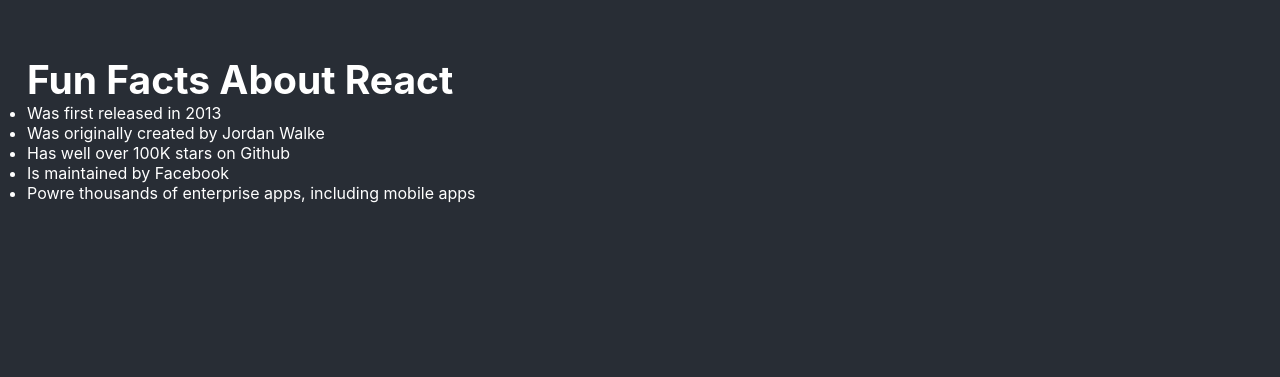
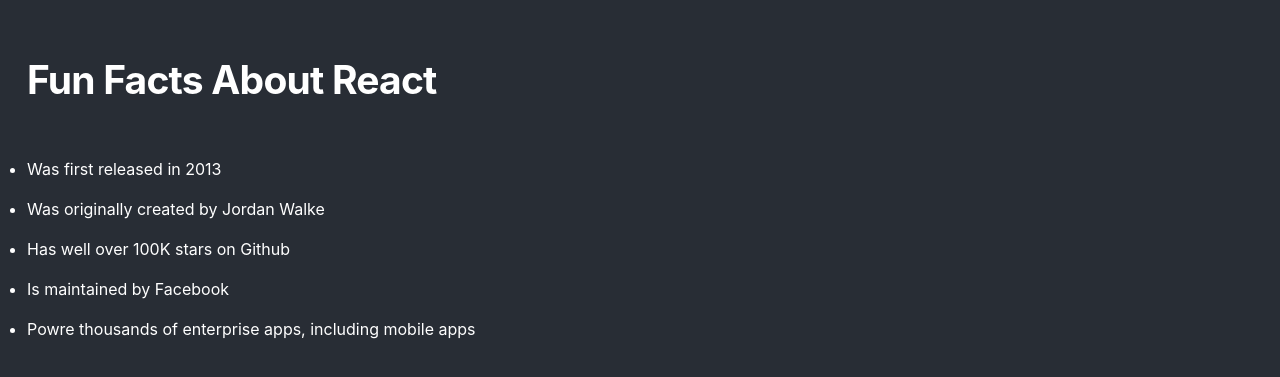
Before and after one commit to Brian-Enos/React, a React app in the folder my-app/: page / in a window 1280 px wide. Shown: the part 91-468 px from the top of the page. Built offline with nearby package versions, Linux system fonts and the light colour scheme.

Commit message:
Styled ul and li items as well

```diff
--- a/my-app/src/CSS/styles.css
+++ b/my-app/src/CSS/styles.css
@@ -38,4 +38,13 @@
 .main--title {
   margin: 0;
   font-size: 39px;
+  letter-spacing: -0.05rem;
 }
+.main--facts {
+  margin-top: 2.85rem;
+}
+
+.main--facts li {
+  line-height: 1.25rem;
+  padding-block: 10px; /* Padding for top and bottom only */
+}
```
